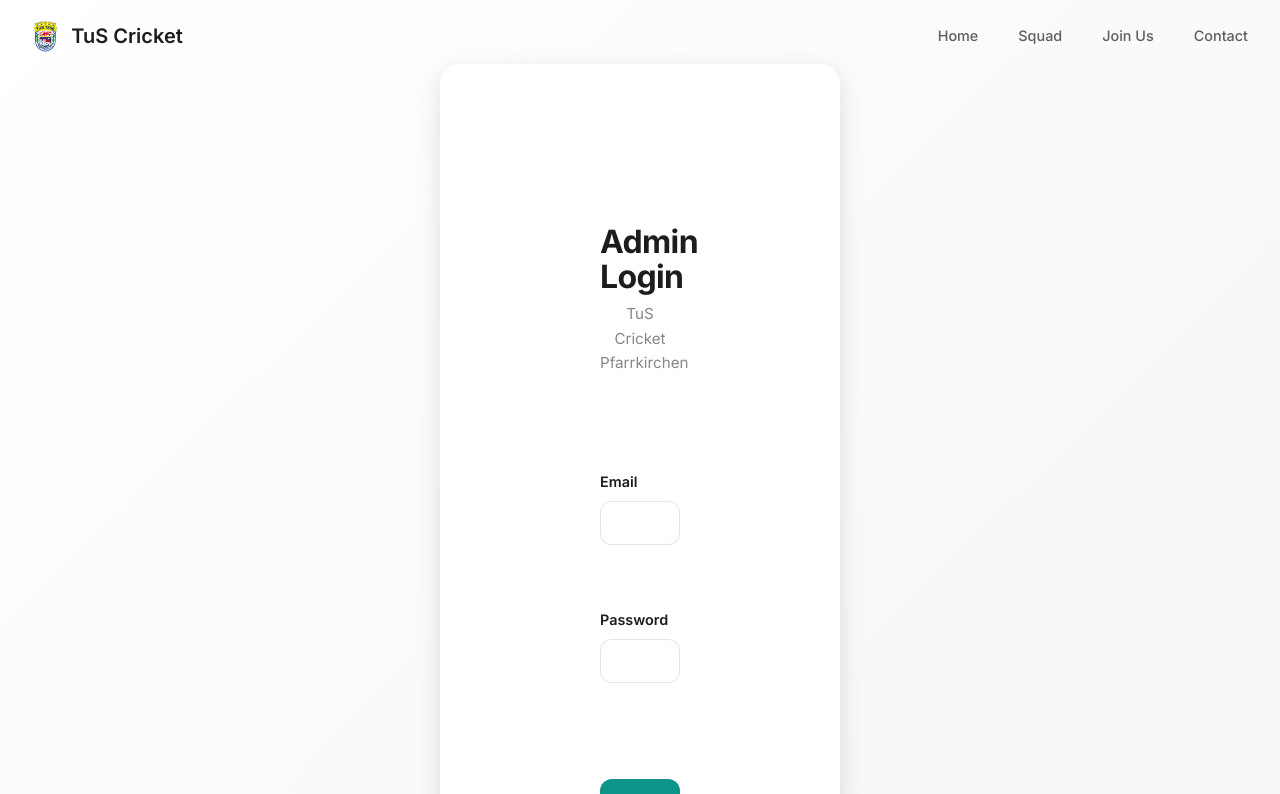
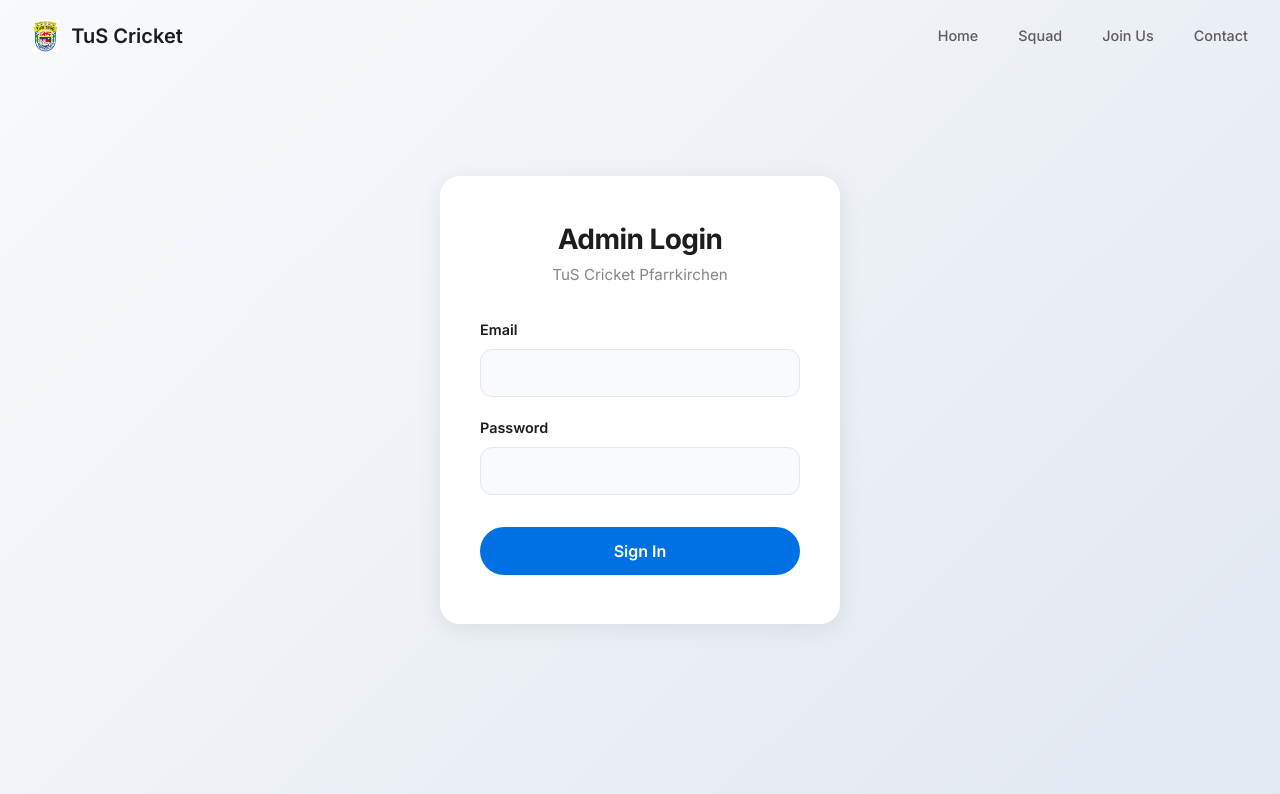
Before and after one commit to BrikeshG/TUS-cricket.web, a React (Vite) app: page /admin/login in a window 1280 px wide. Shown: the top 794 px of the page. Built offline with nearby package versions, Linux system fonts and the light colour scheme; no server answers.

Commit message:
style: clean professional login page with blue button

```diff
--- a/src/pages/admin/Login.css
+++ b/src/pages/admin/Login.css
@@ -3,7 +3,7 @@
     display: flex;
     align-items: center;
     justify-content: center;
-    background: linear-gradient(135deg, var(--color-bg) 0%, var(--color-bg-secondary) 100%);
+    background: linear-gradient(135deg, #f8fafc 0%, #e2e8f0 100%);
     padding: var(--spacing-lg);
 }
 
@@ -13,20 +13,21 @@
 }
 
 .login-card {
-    padding: var(--spacing-xxl);
+    padding: 48px 40px;
     border-radius: var(--radius-lg);
     background: white;
+    box-shadow: 0 4px 24px rgba(0, 0, 0, 0.08);
 }
 
 .login-header {
     text-align: center;
-    margin-bottom: var(--spacing-xl);
+    margin-bottom: 32px;
 }
 
 .login-header h1 {
-    font-size: 2rem;
+    font-size: 1.75rem;
     font-weight: 700;
-    margin-bottom: var(--spacing-xs);
+    margin-bottom: 8px;
     color: var(--color-text);
 }
 
@@ -38,13 +39,13 @@
 .login-form {
     display: flex;
     flex-direction: column;
-    gap: var(--spacing-lg);
+    gap: 20px;
 }
 
 .form-group {
     display: flex;
     flex-direction: column;
-    gap: var(--spacing-xs);
+    gap: 8px;
 }
 
 .form-group label {
@@ -54,17 +55,19 @@
 }
 
 .form-group input {
-    padding: 12px 16px;
-    border: 1px solid rgba(0, 0, 0, 0.1);
+    padding: 14px 16px;
+    border: 1px solid #e2e8f0;
     border-radius: var(--radius-md);
     font-size: 1rem;
     transition: var(--transition-normal);
+    background: #f8fafc;
 }
 
 .form-group input:focus {
     outline: none;
-    border-color: var(--color-accent);
-    box-shadow: 0 0 0 3px rgba(13, 148, 136, 0.1);
+    border-color: var(--color-primary);
+    background: white;
+    box-shadow: 0 0 0 3px rgba(0, 113, 227, 0.1);
 }
 
 .form-group input:disabled {
@@ -75,28 +78,32 @@
 .error-message {
     padding: 12px 16px;
     background: #FEE2E2;
-    border: 1px solid #EF4444;
+    border: 1px solid #fecaca;
     border-radius: var(--radius-md);
-    color: #991B1B;
+    color: #dc2626;
     font-size: 0.9rem;
 }
 
 .login-btn {
     padding: 14px 24px;
-    background: var(--color-accent);
+    background: var(--color-primary);
     color: white;
     border: none;
-    border-radius: var(--radius-md);
+    border-radius: var(--radius-full);
     font-weight: 600;
     font-size: 1rem;
     cursor: pointer;
     transition: var(--transition-normal);
-    margin-top: var(--spacing-md);
+    margin-top: 12px;
 }
 
 .login-btn:hover:not(:disabled) {
-    background: var(--color-primary);
-    transform: translateY(-2px);
+    background: var(--color-primary-hover);
+    transform: scale(1.02);
+}
+
+.login-btn:active:not(:disabled) {
+    transform: scale(0.98);
 }
 
 .login-btn:disabled {
```
